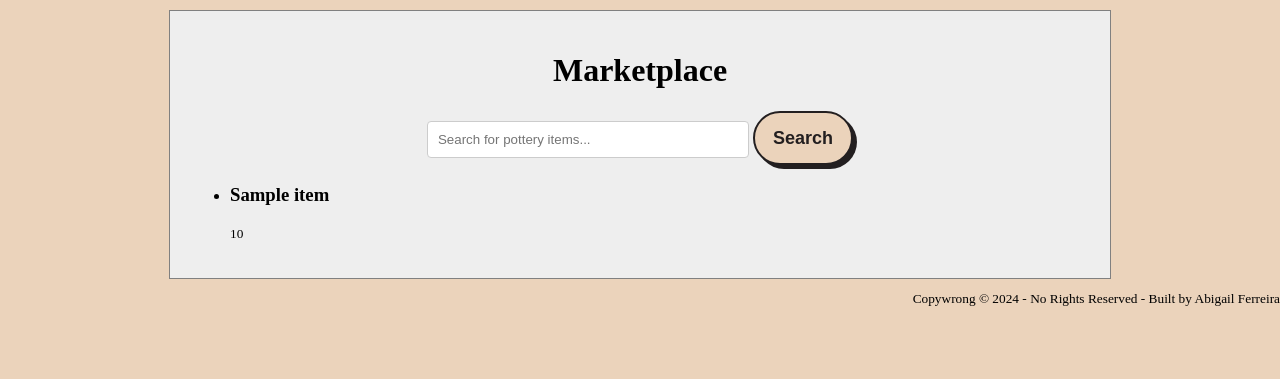
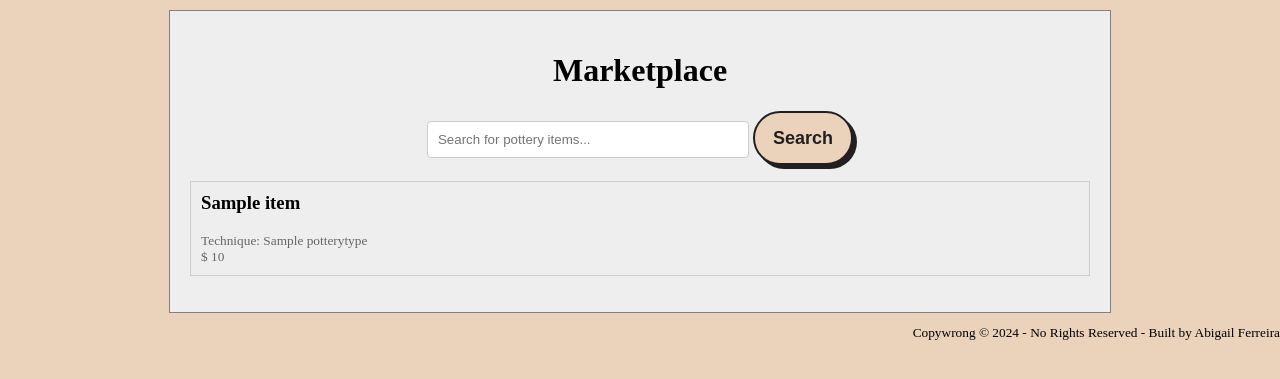
Before and after one commit to abi-7/Kiln-Connection, a PHP site: page /items.php in a window 1280 px wide. Shown: the part 46-425 px from the top of the page. Run offline with PHP 8.4, Linux system fonts and the light colour scheme; tables that the repository leaves empty or names only in its code hold one stand-in row (values such as "Sample post").

Commit message:
Query update items.php
update how data is shown

```diff
--- a/items.php
+++ b/items.php
@@ -12,7 +12,13 @@ require('connect.php');
 
 // SQL is written as a String.
 //chronological order 5 most recent posts
-$query = "SELECT * FROM item ORDER BY item_name ASC LIMIT 10";
+$query = "
+    SELECT Item.*, PotteryType.type_name AS pottery_type
+    FROM Item
+    INNER JOIN PotteryType ON Item.type_id = PotteryType.type_id
+    ORDER BY Item.item_name ASC
+    LIMIT 20
+";
 
 // A PDO::Statement is prepared from the query.
 $statement = $db->prepare($query);
@@ -48,16 +54,19 @@ $statement->execute();
                                 <!--if no entries yet-->
     <?php if($statement->rowCount() == 0) : ?>
         <div>
-            <p>No artists yet!</p>
+            <p>No items yet!</p>
         </div>
     <?php else:?>
-        <ul>
+        <ul class="grid-container">
         <?php while($row = $statement->fetch()): ?>
-            <li>
+            <li class="grid-item">
                 <h3>
                 <?= $row['item_name'] ?>
                 </h3>
-                <small>
+                <small>Technique:
+                <?= $row['pottery_type'] ?>
+                </small>
+                <small>$
                 <?= $row['item_cost'] ?>
                 </small>
             </li>
```
